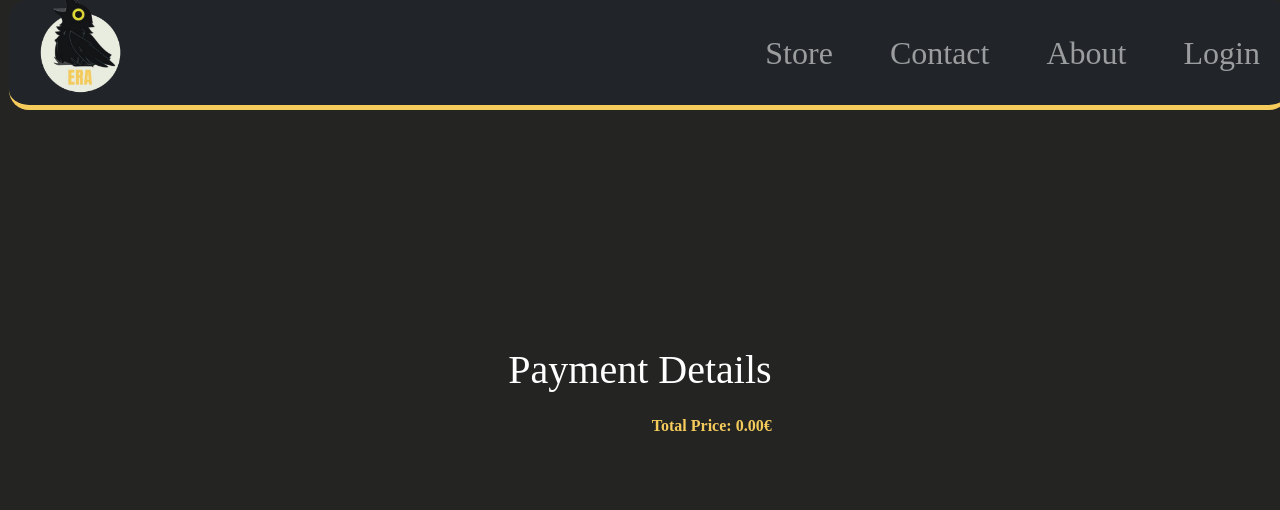
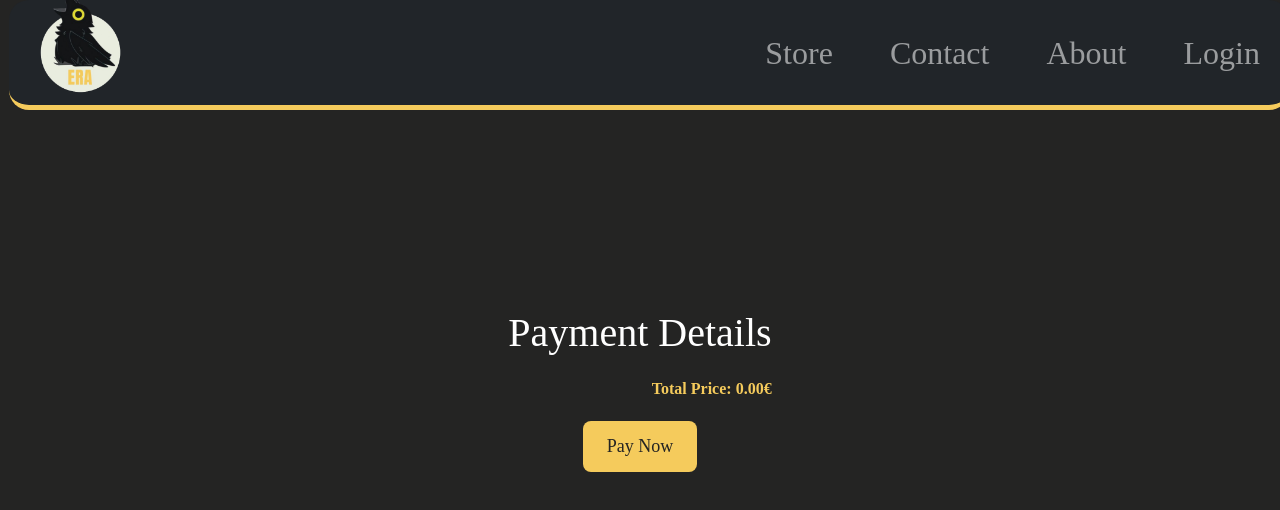
Before and after one commit to matthisisback/Webshop_Era, a plain HTML site: page Code/payment.html in a window 1280 px wide. Drawn offline with Linux system fonts and the light colour scheme; a web font is replaced by a local one.

Commit message:
front du payment et de about finis (on a pas de vrai truc de payment mais bon)

```diff
--- a/Code/Css/Global.css
+++ b/Code/Css/Global.css
@@ -213,3 +213,7 @@ nav img {
     justify-content: center;
     width: 100%;
 }
+
+.mt-10{
+    margin-top: 8.5rem;
+}
--- a/Code/Css/payment.css
+++ b/Code/Css/payment.css
@@ -24,6 +24,7 @@ h1 {
 .payment-list {
     list-style: none;
     padding: 0;
+    width: 110%;
 }
 
 .payment-list li {
@@ -48,6 +49,7 @@ h1 {
     padding: 8px 12px;
     cursor: pointer;
     margin-right: 5px;
+    margin-left: 5px;
 }
 
 .add-button:hover,
@@ -55,4 +57,18 @@ h1 {
 .delete-button:hover {
     background-color: #0056b3;
 }
-main
+.pay-button {
+    background-color: rgba(245, 203, 92, 1);
+    color: rgba(36, 36, 35, 1);
+    border: none;
+    border-radius: 8px;
+    padding: 12px 24px;
+    font-size: 18px;
+    cursor: pointer;
+    display: block;
+    margin: 20px auto;
+}
+
+.pay-button:hover {
+    background-color: rgba(225, 183, 52, 1);
+}
--- a/Code/payment.html
+++ b/Code/payment.html
@@ -41,6 +41,9 @@
         <!-- Les éléments de la liste seront ajoutés ici par JavaScript -->
     </ul>
     <p class="total-price">Total Price: </p>
+    <button class="pay-button">Pay Now</button>
+
+
     <script src="Js/cart-dropdown.js"></script>
     <script src="Js/payment.js"></script> <!-- Assurez-vous que le script principal est inclus -->
 </main>
```
Also changed, not shown: Code/About.html (+1 -1 lines).
